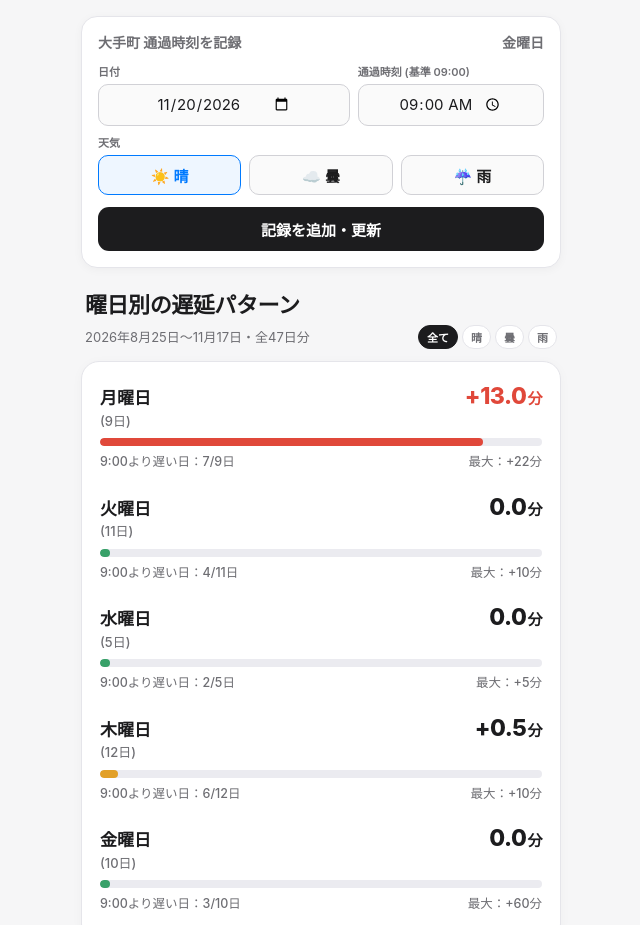
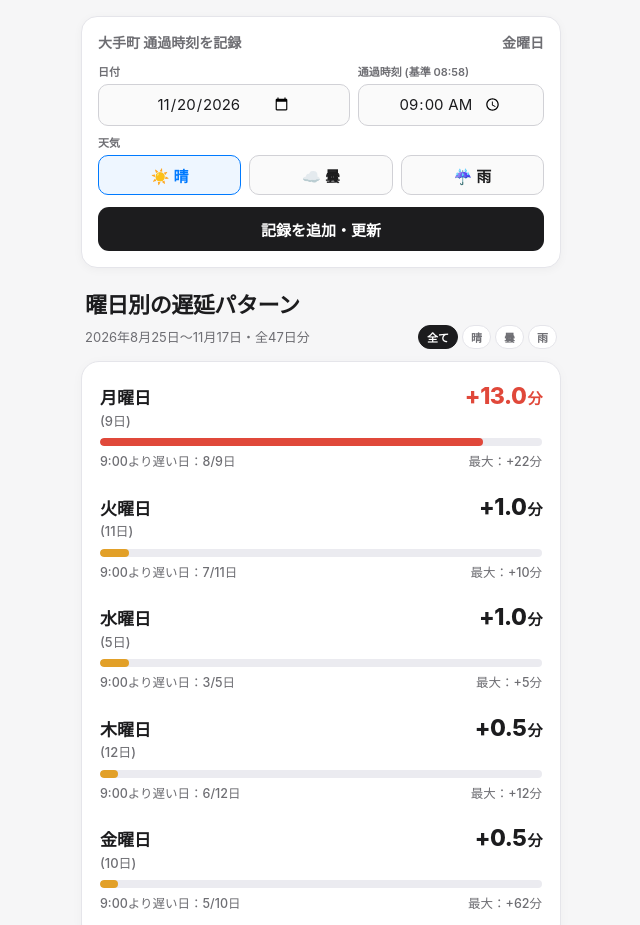
Before and after one commit to sachigitpy/otemachi-delay-tracker, a plain HTML site: page index.html in a window 1280 px wide. Shown: the top 925 px of the page, without its empty margins (319-959 px from the left). Drawn offline with Linux system fonts and the light colour scheme.

Commit message:
Update index.html

```diff
--- a/index.html
+++ b/index.html
@@ -303,7 +303,7 @@ input[type="date"], input[type="time"] {
           <input type="date" id="dateInput" />
         </div>
         <div class="field">
-          <label for="timeInput">通過時刻 (基準 09:00)</label>
+          <label for="timeInput">通過時刻 (基準 08:58)</label>
           <input type="time" id="timeInput" value="09:00" />
         </div>
       </div>
@@ -351,41 +351,41 @@ input[type="date"], input[type="time"] {
 
   <script>
     const STORAGE_KEY = 'takasaki_otemachi_delay_v1';
-    const BASE_MINUTES = 9 * 60; // 09:00 基準
+  const BASE_MINUTES = 8 * 60 + 58; // 08:58 基準
 
     const INITIAL_DATA = [
-      {"date": "2026-08-25", "time": "09:01", "weather": "晴"},
-      {"date": "2026-08-26", "time": "09:02", "weather": "曇"},
-      {"date": "2026-08-27", "time": "09:02", "weather": "雨"},
-      {"date": "2026-08-28", "time": "09:00", "weather": "曇"},
-      {"date": "2026-08-31", "time": "09:00", "weather": "雨"},
-      {"date": "2026-09-01", "time": "09:02", "weather": "曇"},
-      {"date": "2026-09-02", "time": "09:05", "weather": "曇"},
-      {"date": "2026-09-03", "time": "09:00", "weather": "雨"},
-      {"date": "2026-09-04", "time": "09:00", "weather": "雨"},
-      {"date": "2026-09-07", "time": "09:22", "weather": "雨"},
-      {"date": "2026-09-08", "time": "09:00", "weather": "雨"},
-      {"date": "2026-09-10", "time": "09:00", "weather": "雨"},
-      {"date": "2026-09-14", "time": "09:15", "weather": "晴"},
-      {"date": "2026-09-15", "time": "09:10", "weather": "雨"},
-      {"date": "2026-09-17", "time": "09:00", "weather": "雨"},
-      {"date": "2026-09-18", "time": "08:59", "weather": "曇"},
-      {"date": "2026-09-24", "time": "09:00", "weather": "晴"},
-      {"date": "2026-09-25", "time": "08:58", "weather": "曇"},
-      {"date": "2026-09-28", "time": "09:13", "weather": "雨"},
-      {"date": "2026-09-29", "time": "09:00", "weather": "雨"},
-      {"date": "2026-10-01", "time": "09:01", "weather": "晴"},
-      {"date": "2026-10-02", "time": "09:00", "weather": "曇"},
-      {"date": "2026-10-05", "time": "09:15", "weather": "雨"},
-      {"date": "2026-10-06", "time": "09:00", "weather": "曇"},
-      {"date": "2026-10-07", "time": "09:00", "weather": "晴"},
-      {"date": "2026-10-08", "time": "09:00", "weather": "晴"},
-      {"date": "2026-10-09", "time": "09:01", "weather": "晴"},
-      {"date": "2026-10-13", "time": "08:59", "weather": "雨"},
-      {"date": "2026-10-14", "time": "09:00", "weather": "雨"},
-      {"date": "2026-10-15", "time": "09:04", "weather": "晴"},
-      {"date": "2026-10-19", "time": "09:01", "weather": "曇"},
-      {"date": "2026-10-20", "time": "09:01", "weather": "雨"},
+      {"date": "2026-08-25", "time": "08:59", "weather": "晴"},
+      {"date": "2026-08-26", "time": "09:00", "weather": "曇"},
+      {"date": "2026-08-27", "time": "09:00", "weather": "雨"},
+      {"date": "2026-08-28", "time": "08:58", "weather": "曇"},
+      {"date": "2026-08-31", "time": "08:58", "weather": "雨"},
+      {"date": "2026-09-01", "time": "09:00", "weather": "曇"},
+      {"date": "2026-09-02", "time": "09:03", "weather": "曇"},
+      {"date": "2026-09-03", "time": "08:58", "weather": "雨"},
+      {"date": "2026-09-04", "time": "08:58", "weather": "雨"},
+      {"date": "2026-09-07", "time": "09:20", "weather": "雨"},
+      {"date": "2026-09-08", "time": "08:58", "weather": "雨"},
+      {"date": "2026-09-10", "time": "08:58", "weather": "雨"},
+      {"date": "2026-09-14", "time": "09:13", "weather": "晴"},
+      {"date": "2026-09-15", "time": "09:08", "weather": "雨"},
+      {"date": "2026-09-17", "time": "08:58", "weather": "雨"},
+      {"date": "2026-09-18", "time": "08:57", "weather": "曇"},
+      {"date": "2026-09-24", "time": "08:58", "weather": "晴"},
+      {"date": "2026-09-25", "time": "08:56", "weather": "曇"},
+      {"date": "2026-09-28", "time": "09:11", "weather": "雨"},
+      {"date": "2026-09-29", "time": "08:58", "weather": "雨"},
+      {"date": "2026-10-01", "time": "08:59", "weather": "晴"},
+      {"date": "2026-10-02", "time": "08:58", "weather": "曇"},
+      {"date": "2026-10-05", "time": "09:13", "weather": "雨"},
+      {"date": "2026-10-06", "time": "08:58", "weather": "曇"},
+      {"date": "2026-10-07", "time": "08:58", "weather": "晴"},
+      {"date": "2026-10-08", "time": "08:58", "weather": "晴"},
+      {"date": "2026-10-09", "time": "08:59", "weather": "晴"},
+      {"date": "2026-10-13", "time": "08:57", "weather": "雨"},
+      {"date": "2026-10-14", "time": "08:58", "weather": "雨"},
+      {"date": "2026-10-15", "time": "09:02", "weather": "晴"},
+      {"date": "2026-10-19", "time": "08:59", "weather": "曇"},
+      {"date": "2026-10-20", "time": "08:59", "weather": "雨"},
       {"date": "2026-10-22", "time": "09:04", "weather": "晴"},
       {"date": "2026-10-23", "time": "09:00", "weather": "晴"},
       {"date": "2026-10-26", "time": "09:06", "weather": "雨"},
```
